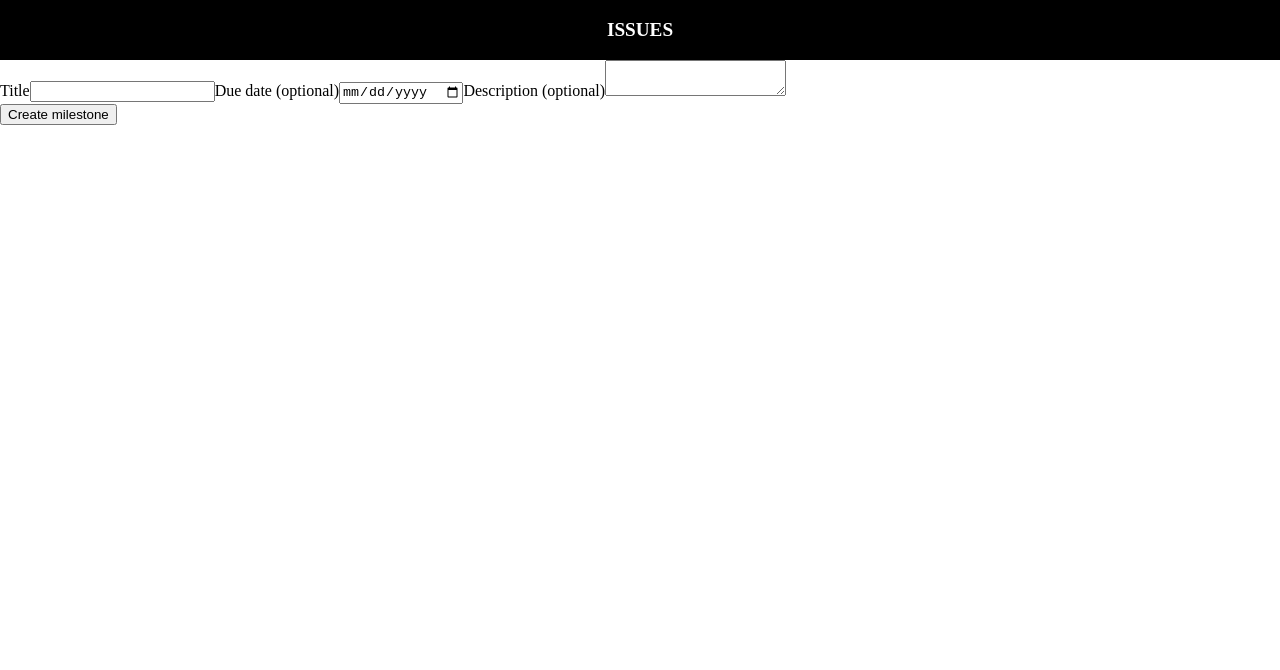
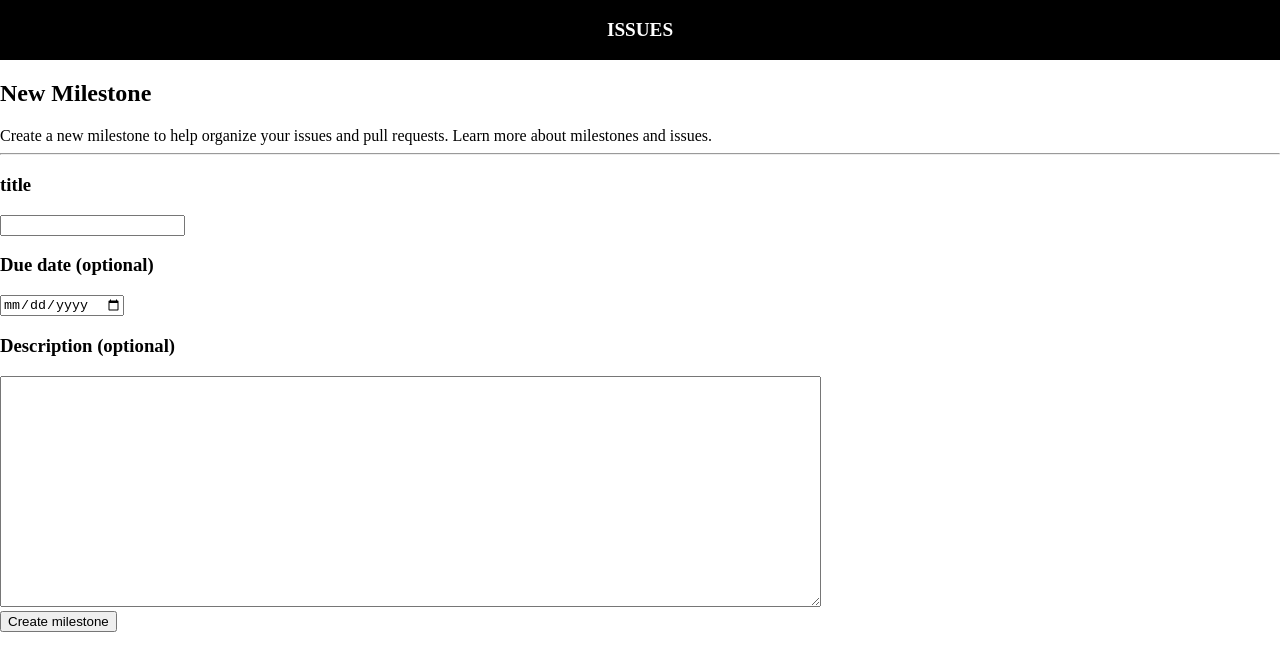
Before and after one commit to boostcamp-2020/IssueTracker-29, a React app in the folder client/: page /milestone/create in a window 1280 px wide. Shown: the top 670 px of the page. Built offline with nearby package versions, Linux system fonts and the light colour scheme.

Commit message:
[FEAT] 새 마일스톤 생성 기능 구현
마일스톤 생성 페이지의 유효성 검사 및 생성 기능 동작하게 함

```diff
--- a/client/src/components/newMilestone/newMilestone.js
+++ b/client/src/components/newMilestone/newMilestone.js
@@ -1,32 +1,64 @@
-import React, { useState } from 'react';
+import React, { useEffect, useState } from 'react';
+import { Redirect } from 'react-router-dom';
+import styled from 'styled-components';
+import { sendPostRequest } from '../common/api';
+import Content from '../newIssue/contentContainer';
+
+const DateInput = styled.input`
+  color: ${props => props.color};
+`;
 
 const NewMilestone = (props) => {
   const [title, setTitle] = useState("");
-  const [date, setDate] = useState(new Date());
+  const [dueDate, setDueDate] = useState(new Date());
+  const [dateColor, setDateColor] = useState('black');
   const [description, setDescription] = useState("");
+  const [redirect, setRedirect] = useState(false);
+
+  useEffect(() => {
+    verifyDate(dueDate);
+  }, [dueDate])
+
+  const verifyDate = (dueDate) => {
+    // TODO: due date가 유효한지 (현재 날짜보다 이후의 날짜인지) 체크 -> 유효하지 않으면 빨간색으로 표시
+    const current = new Date();
+    if (current.getFullYear() > dueDate.getFullYear() || current.getMonth() > dueDate.getMonth() || current.getDate() > dueDate.getDate())
+      setDateColor('red');
+    else
+      setDateColor('black');
+  };
+
+  const createMilestone = async () => {
+    // TODO: Title Null 체크, 마일스톤 생성 후 마일스톤 목록 페이지로 리다이렉트
+    if (!title.length) return alert('제목을 입력해주세요.');
+    if (dateColor === 'red') return alert('유효한 날짜를 입력해주세요.');
+    await sendPostRequest('/milestone', {title, dueDate: dueDate.toISOString().slice(0, 10), description});
+    setRedirect(true);
+  };
 
   return (
     <div>
       <div>
-
+        <h2>New Milestone</h2>
+        Create a new milestone to help organize your issues and pull requests. Learn more about milestones and issues.
+      </div>
+      <hr />
+      <div>
+        <h3>title</h3>
+        <input type="text" onChange={e => setTitle(e.target.value)} />
       </div>
       <div>
-        <label>
-          Title
-          <input/>
-        </label>
-        <label>
-          Due date (optional)
-          <input type="date" onChange={(e) => console.log(new Date(e.target.value))}/>
-        </label>
-        <label>
-          Description (optional)
-          <textarea value={description} onChange={e => setDescription(e.target.value)}/>
-        </label>
+        <h3>Due date (optional)</h3>
+        <DateInput type="date" color={dateColor} onChange={(e) => setDueDate(new Date(e.target.value))} />
       </div>
       <div>
-        <button>Create milestone</button>
+        <h3>Description (optional)</h3>
+        <textarea value={description} onChange={e => setDescription(e.target.value)} rows="15" cols="100" />
       </div>
+      <div>
+        <button onClick={createMilestone}>Create milestone</button>
+      </div>
+      {redirect? <Redirect to='/milestone' /> : null}
     </div>
   )
 }
```
